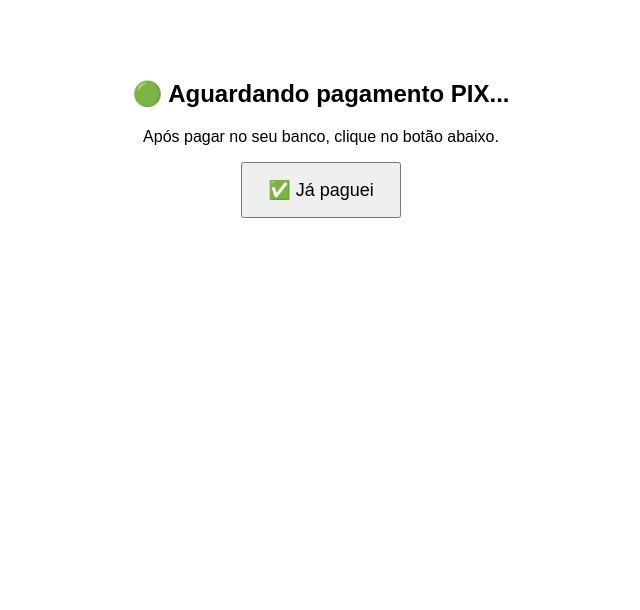
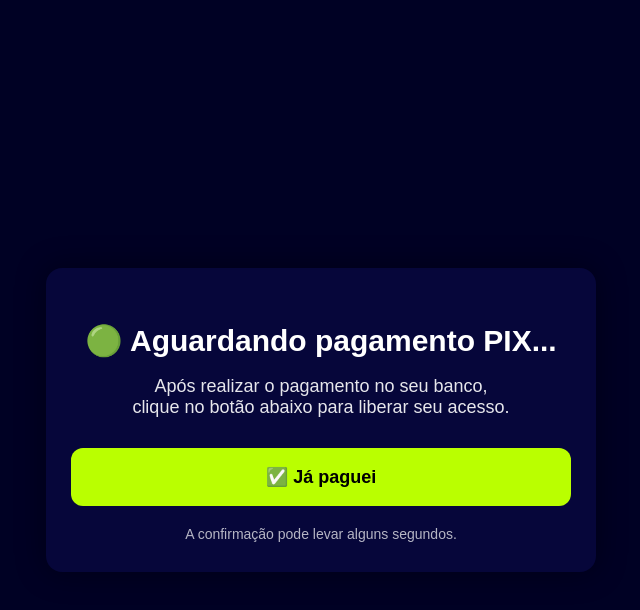
Before and after one commit to danyllofontes-dev-hub/imersao-backend, a website: page public/pix.html in a window 1280 px wide. Shown: the whole page, without its empty margins (319-959 px from the left). Drawn offline with Linux system fonts and the light colour scheme.

Commit message:
fix redirect mp

```diff
--- a/public/pix.html
+++ b/public/pix.html
@@ -1,22 +1,92 @@
 <!DOCTYPE html>
-<html>
+<html lang="pt-br">
 <head>
 <meta charset="UTF-8">
+<meta name="viewport" content="width=device-width, initial-scale=1.0">
+
 <title>Aguardando pagamento PIX</title>
+
+<style>
+
+body{
+  margin:0;
+  background:#000124;
+  color:white;
+  font-family:Arial, sans-serif;
+  display:flex;
+  justify-content:center;
+  align-items:center;
+  min-height:100vh;
+  padding:20px;
+}
+
+.container{
+  max-width:500px;
+  width:100%;
+  background:#06063a;
+  padding:30px 25px;
+  border-radius:16px;
+  text-align:center;
+  box-shadow:0 0 30px rgba(0,0,0,0.4);
+}
+
+h2{
+  font-size:clamp(22px,6vw,30px);
+  margin-bottom:15px;
+}
+
+p{
+  font-size:18px;
+  opacity:0.9;
+  margin-bottom:30px;
+}
+
+button{
+  width:100%;
+  padding:18px;
+  font-size:18px;
+  border:none;
+  border-radius:12px;
+  background:#BAFF00;
+  color:#000;
+  font-weight:bold;
+  cursor:pointer;
+  transition:0.2s;
+}
+
+button:hover{
+  transform:scale(1.03);
+}
+
+.info{
+  margin-top:20px;
+  font-size:14px;
+  opacity:0.7;
+}
+
+</style>
 </head>
 
-<body style="font-family:Arial;text-align:center;margin-top:80px;">
+<body>
+
+<div class="container">
 
 <h2>🟢 Aguardando pagamento PIX...</h2>
 
 <p>
-Após pagar no seu banco, clique no botão abaixo.
+Após realizar o pagamento no seu banco,<br>
+clique no botão abaixo para liberar seu acesso.
 </p>
 
-<button onclick="irVerificar()"
-style="padding:15px 25px;font-size:18px;cursor:pointer;">
+<button onclick="irVerificar()">
 ✅ Já paguei
 </button>
+
+<div class="info">
+A confirmação pode levar alguns segundos.
+</div>
+
+</div>
 
 <script>
 function irVerificar(){
```
Also changed, not shown: public/acesso.html (+61 -7 lines).
